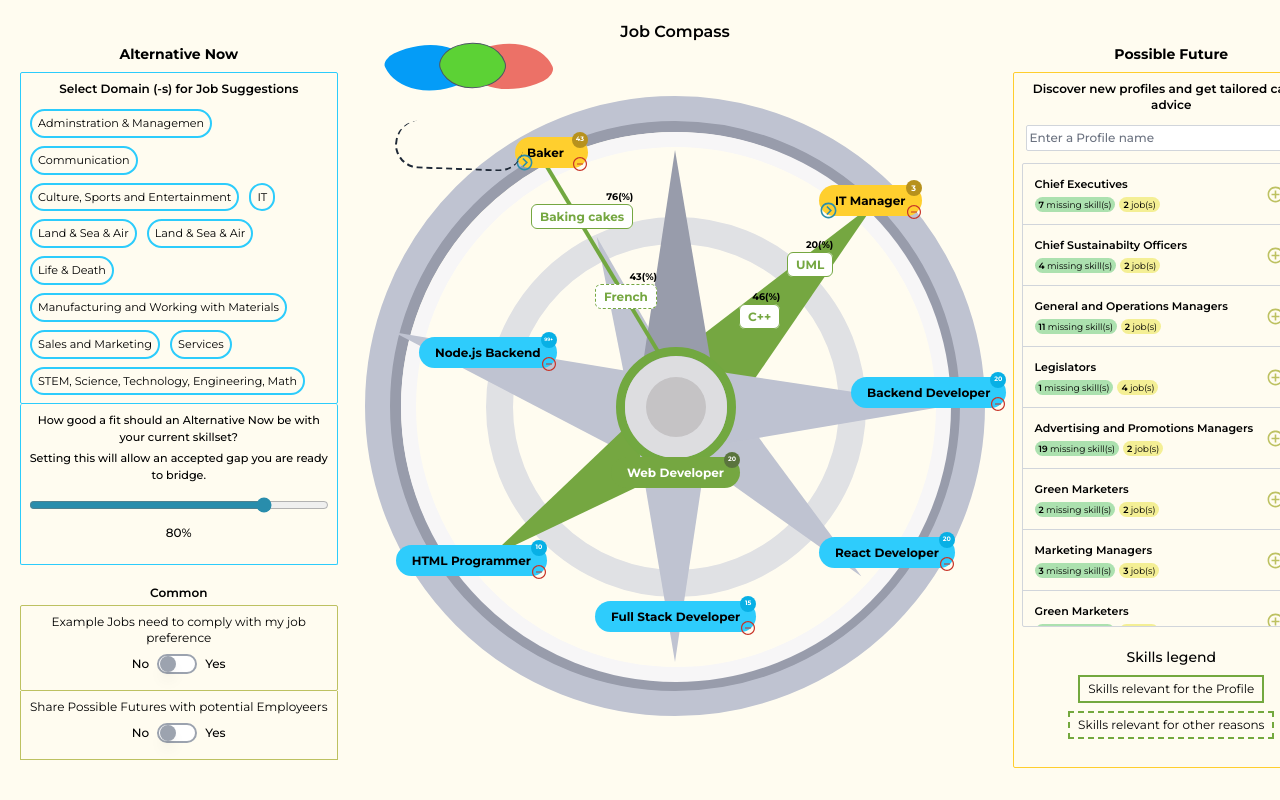
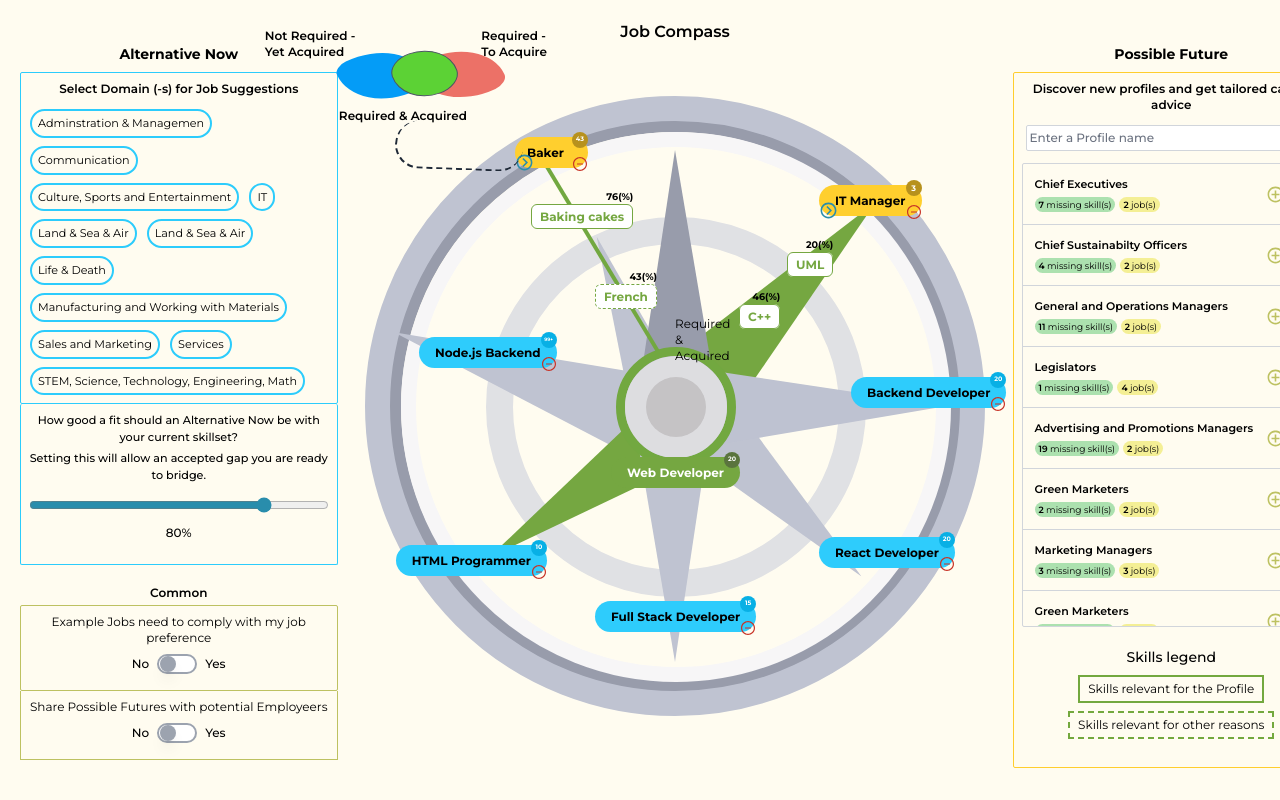
Before and after one commit to VictoriaAde/job-compass, a Next.js app: page / in a window 1280 px wide. Shown: the top 800 px of the page. Built offline with nearby package versions, Linux system fonts and the light colour scheme.

Commit message:
add text to oval shape

```diff
--- a/app/_sections/compass.tsx
+++ b/app/_sections/compass.tsx
@@ -68,11 +68,22 @@ const Compass: React.FC = () => {
         {/* curved line */}
         <div className="absolute top-[-12.4rem] right-48 -mt-1 border-t-2 border-l-2 border-gray-800 border-dashed rounded-full w-12 h-32 transform rotate-[-88deg] origin-center"></div>
         {/* colored oval shapes */}
-        <div className="absolute -top-[17rem]  right-48 transform rotate-[-25deg] ">
+        <p className="text-xs absolute -top-64  right-80 font-semibold">
+          <span className="whitespace-nowrap"> Not Required -</span>
+          <span className="">Yet Acquired</span>
+        </p>
+        <p className="text-xs absolute -top-64   right-32   font-semibold">
+          Required - <span className="whitespace-nowrap ">To Acquire</span>
+        </p>
+        <p className="text-xs absolute -top-44 right-52 font-semibold whitespace-nowrap ">
+          Required & Acquired
+        </p>
+        <div className="absolute -top-[16.5rem] right-60 transform rotate-[-25deg] ">
           <span className="bg-[#049CF7] w-20 h-14 absolute right-8  custom-border-radius"></span>
           <span className="bg-[#5CD235] w-16 h-12 transform rotate-[6deg] absolute right-0 top-5 custom-round-border-radius z-10 border border-gray-600"></span>
           <span className="bg-[#EC7167] w-20 h-14 absolute -left-10 top-8 custom-border-radius"></span>
         </div>
+        <span className="text-xs absolute top-8">Required & Acquired</span>
         {/* blue background */}
         <div className="absolute top-14 left-[-16rem]">
           <span className="absolute top-[-8px] right-0 bg-[#08B0E5] text-[0.3rem] text-white w-4 h-4 flex justify-center items-center  font-bold p-1 rounded-full">
```
